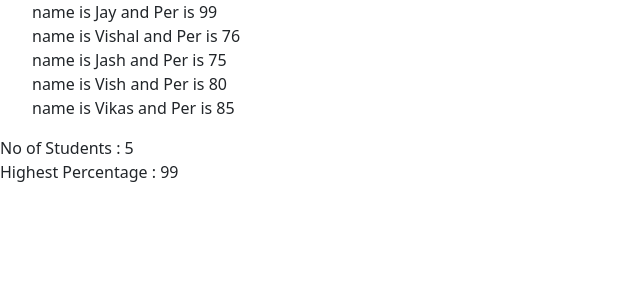
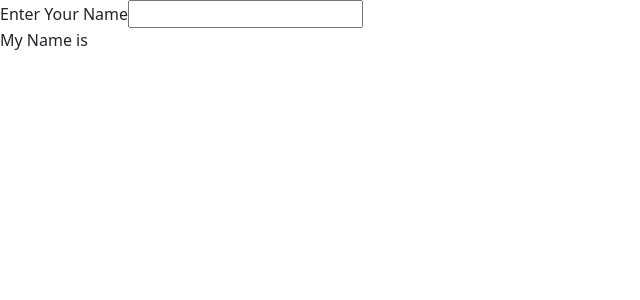
Before and after one commit to CodeMasterMitesh/ReactJs_6_30_pm, a React (Vite) app: page / in a window 1280 px wide. Shown: the top 300 px of the page, without its empty margins (0-640 px from the left). Built offline with nearby package versions, Linux system fonts and the light colour scheme.

Commit message:
lifting up state

```diff
--- a/src/App.jsx
+++ b/src/App.jsx
@@ -7,6 +7,7 @@ import { Events } from "./components/Events.jsx";
 import { EventProps } from "./components/EventProps.jsx";
 import { StateManagement } from "./hooks/stateManagement.jsx";
 import { StudentData } from "./hooks/StudentData.jsx";
+import { LiftingUpState } from "./components/LiftingUpState.jsx";
 const App = () => {
 
   return (
@@ -17,7 +18,8 @@ const App = () => {
       {/* <Events/> */}
       {/* <EventProps/> */}
       {/* <StateManagement/> */}
-      <StudentData />
+      {/* <StudentData /> */}
+      <LiftingUpState/>
     </>
   );
 };
--- /dev/null
+++ b/src/components/LiftingUpState.jsx
@@ -0,0 +1,29 @@
+import { useState } from "react"
+
+export const LiftingUpState = ()=>{
+    const [name,setName] = useState("");
+    // console.log(name);
+    return (
+        <>
+            <FormData name={name} setName = {setName} />
+            <DisplayData name={name}/>
+        </>
+    )
+}
+
+const FormData = ({name,setName})=>{
+    return (
+        <>
+            <label htmlFor="">Enter Your Name</label>
+            <input type="text" name="name" value={name} onChange={(e)=> setName(e.target.value)} />
+        </>
+    )
+}
+
+const DisplayData = ({name})=>{
+    return (
+        <>
+            <div>My Name is {name}</div>
+        </>
+    )
+}
```
